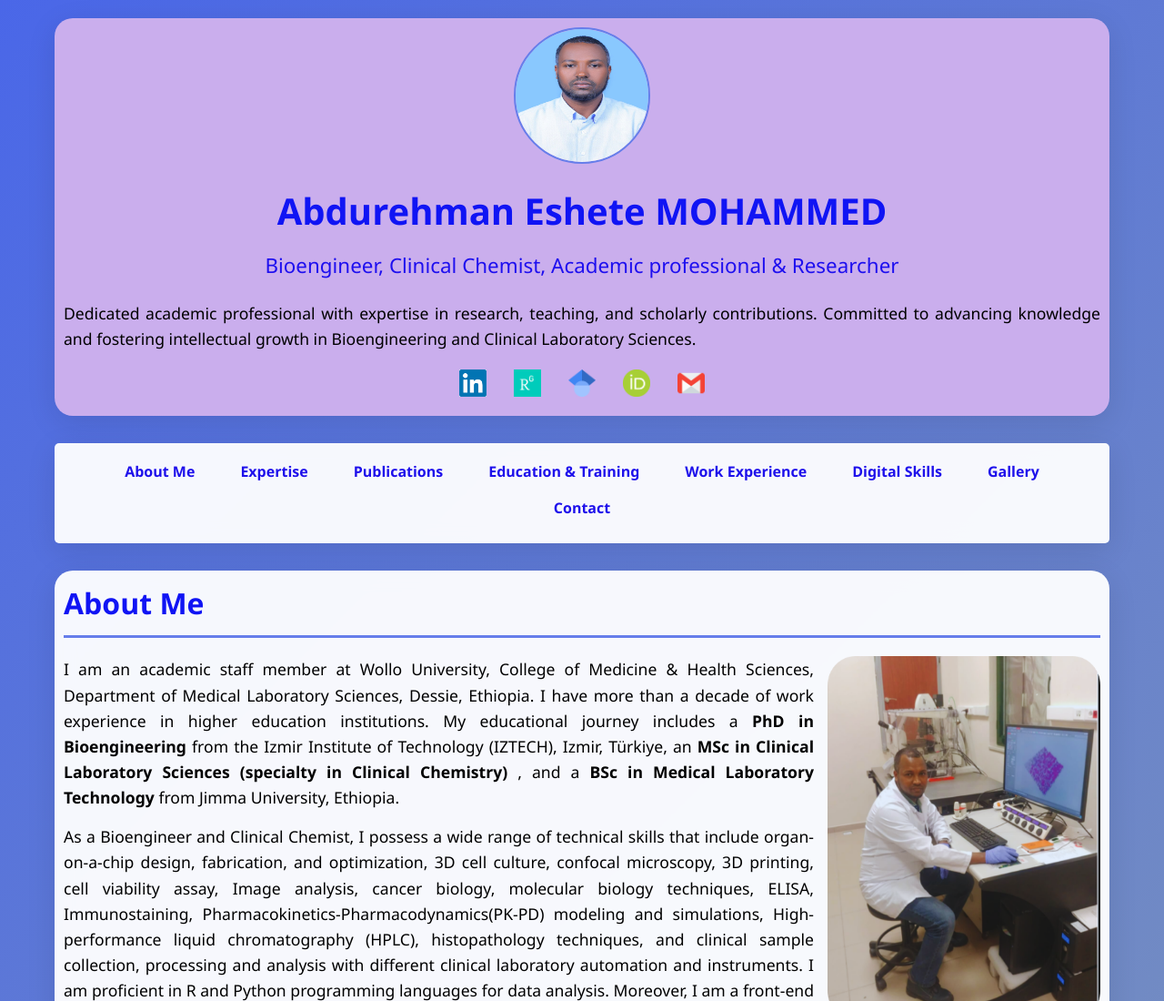
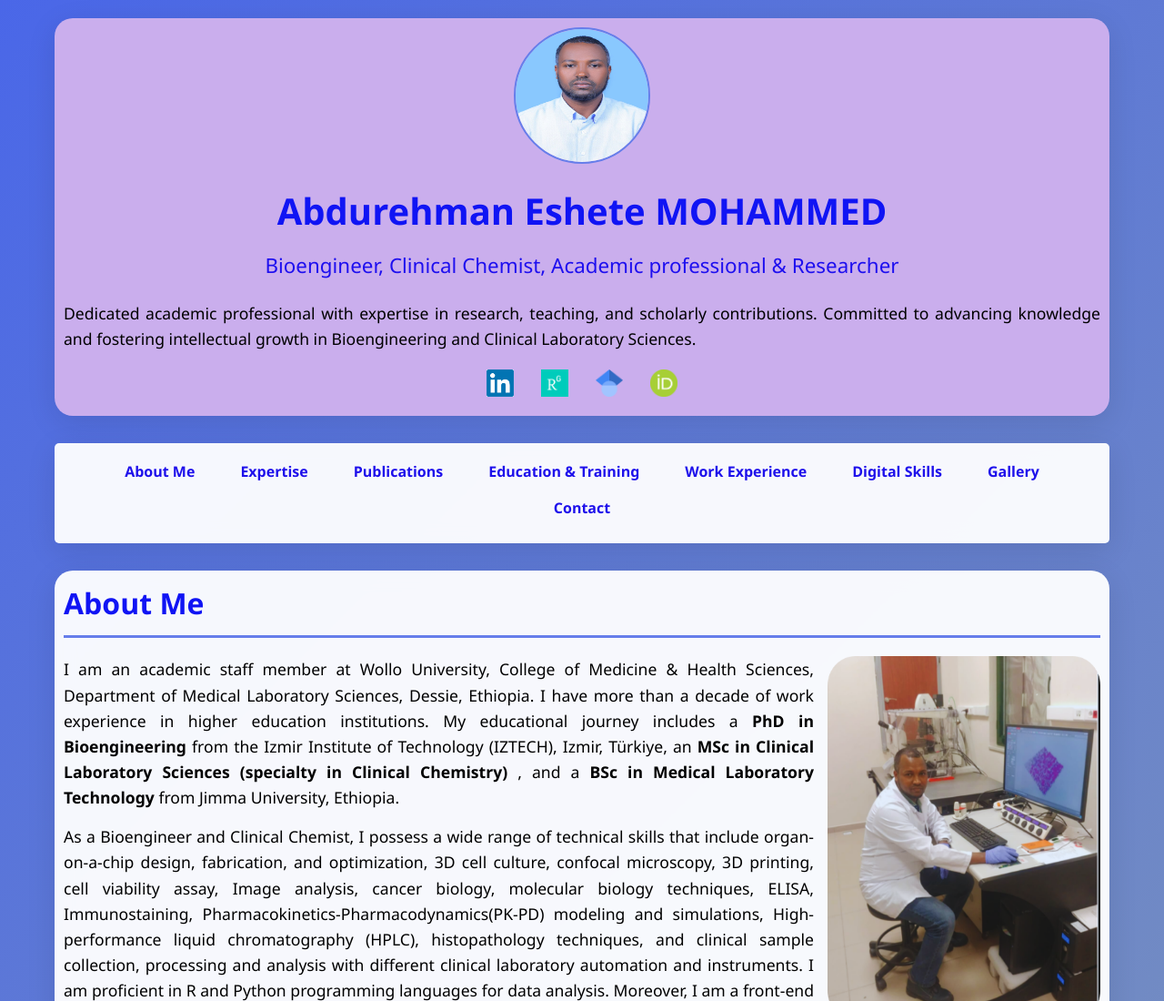
Before and after one commit to AbdurehmanEM/A, a plain HTML site: page index.html in a window 1280 px wide. Shown: the top 1100 px of the page at 91% size. Drawn offline with Linux system fonts and the light colour scheme.

Commit message:
Update index.html

```diff
--- a/index.html
+++ b/index.html
@@ -532,9 +532,7 @@
             ><img src="ORCID_iD.svg.png" width="30" height="30" alt="ORCID ID"
           ></a>
 
-          <a href="mailto:aeshete8@gmail.com" title="Email"
-            ><img src="Gmail_icon.png" width="30" height="30" alt="Email"
-          ></a>
+
         </div>
       </header>
 
```
